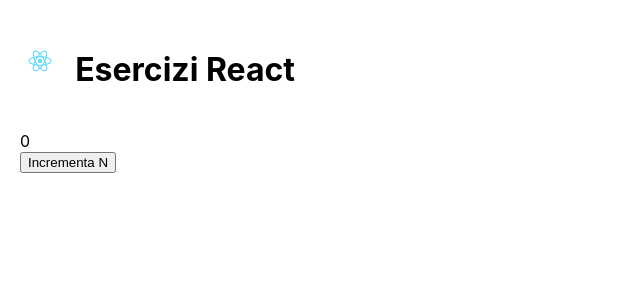
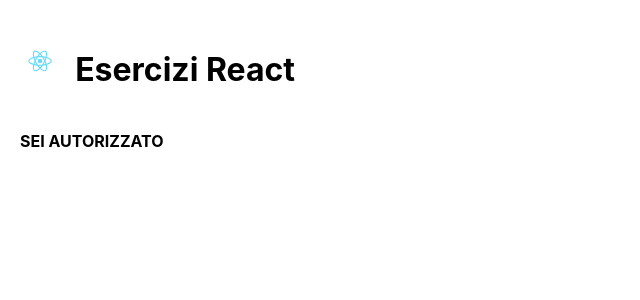
Before and after one commit to LucaSoftwareEngineer/esercitazioni-react, a React (Create React App) app: page / in a window 1280 px wide. Shown: the top 300 px of the page, without its empty margins (0-640 px from the left). Built offline with nearby package versions, Linux system fonts and the light colour scheme.

Commit message:
esercizio-5: rendering condizionale

```diff
--- a/src/App.tsx
+++ b/src/App.tsx
@@ -1,7 +1,7 @@
 import React from 'react';
 import logo from './logo.svg';
 import './App.css';
-import Main from "./esercizio-4/Main";
+import Main from "./esercizio-5/Main";
 
 function App() {
   return (
--- /dev/null
+++ b/src/esercizio-5/Autorizzato.tsx
@@ -0,0 +1,11 @@
+import React from 'react';
+
+const Autorizzato = () => {
+    return (
+        <>
+            <b>SEI AUTORIZZATO</b>
+        </>
+    );
+};
+
+export default Autorizzato;
--- /dev/null
+++ b/src/esercizio-5/Main.tsx
@@ -0,0 +1,17 @@
+import React from 'react';
+import Autorizzato from "./Autorizzato";
+import NonAutorizzato from "./NonAutorizzato";
+
+const Main = () => {
+
+    const isAutorizzato = true;
+
+    return (
+        <>
+            { isAutorizzato ? <Autorizzato /> : <NonAutorizzato /> }
+        </>
+    );
+
+};
+
+export default Main;
--- /dev/null
+++ b/src/esercizio-5/NonAutorizzato.tsx
@@ -0,0 +1,11 @@
+import React from 'react';
+
+const NonAutorizzato = () => {
+    return (
+        <>
+            <b>NON SEI AUTORIZZATO</b>
+        </>
+    );
+};
+
+export default NonAutorizzato;
```
